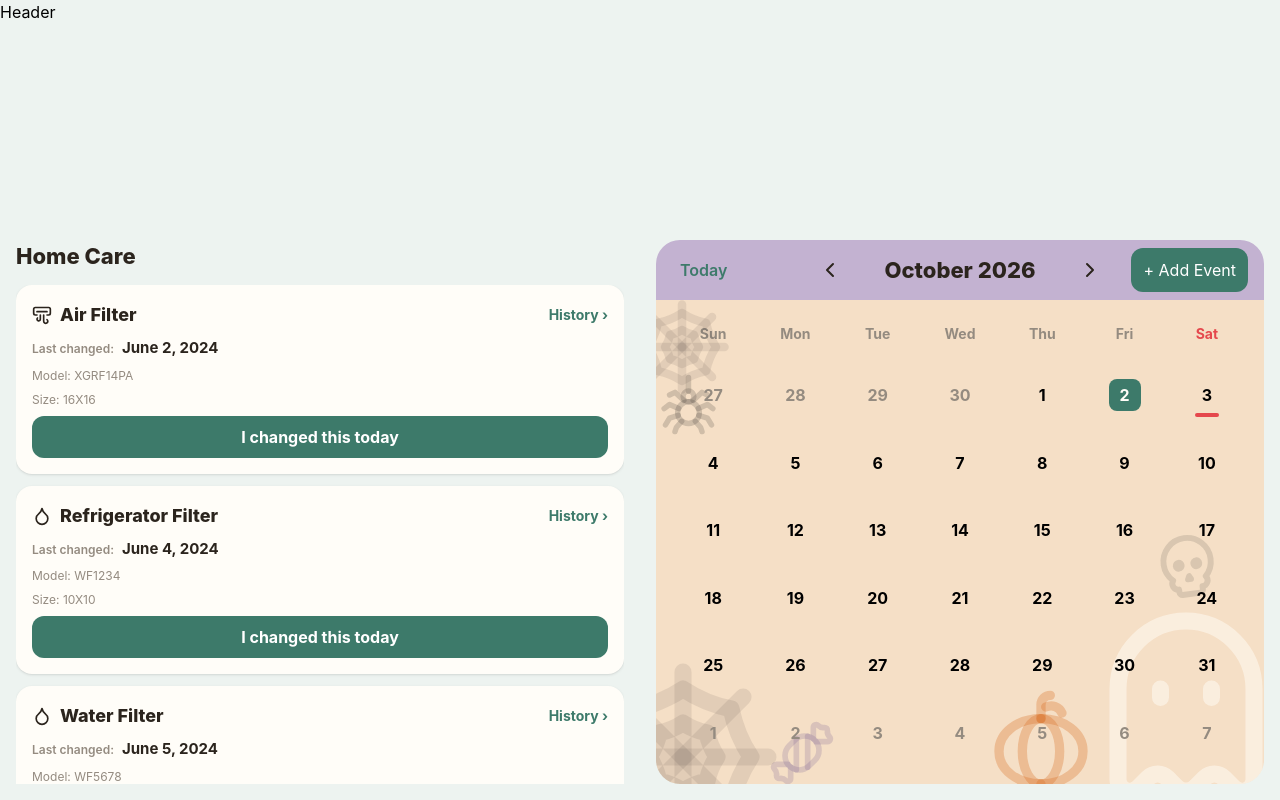
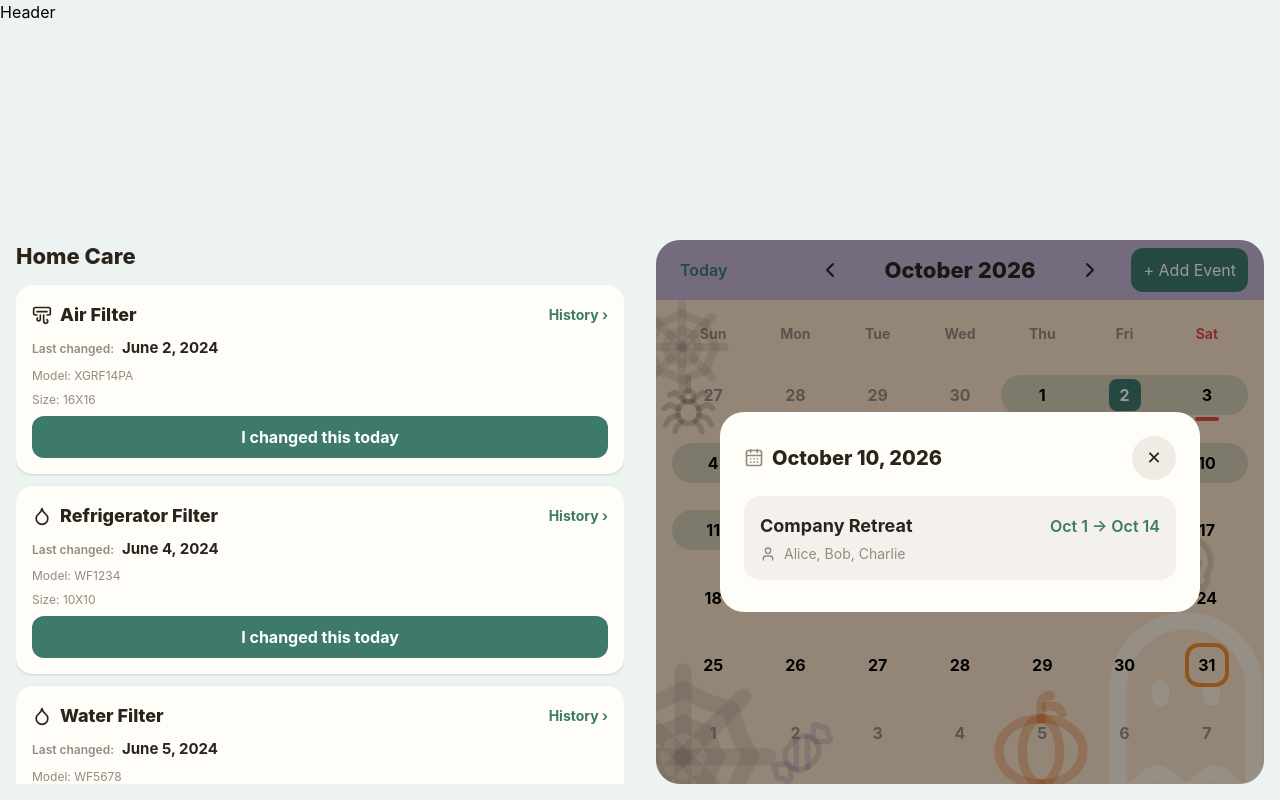
Before and after one commit to parekhr/family-dashboard, a React (Vite) app: page / in a window 1280 px wide. Both pictures are taken after a click on the element "10". Built offline with nearby package versions, Linux system fonts and the light colour scheme.

Commit message:
added clickable holiday rings

```diff
--- a/src/widgets/calendar/CalendarWidget.tsx
+++ b/src/widgets/calendar/CalendarWidget.tsx
@@ -5,6 +5,7 @@ import { getTodayISO } from '../../lib/dates'
 import { useCalendarData } from './useCalendarData'
 import { dayEvents } from './dayEvents'
 import { DayModal } from './DayModal'
+import { checkHoliday } from '../../widgets/calendar/holidays'
 import { getDefaultSeasonalTheme } from './seasonalThemes'
 
 const weekdays = ['Sun', 'Mon', 'Tue', 'Wed', 'Thu', 'Fri', 'Sat']
@@ -94,14 +95,20 @@ export function CalendarWidget() {
                         const roundLeft = isSundayEdge || !bandDays[index - 1]
                         const roundRight = isSaturdayEdge || !bandDays[index + 1]
                         const hasEvent = hasSingleDayEvent || hasMultiDayEvent
+                        const holiday = day.inMonth ? checkHoliday(day.iso) : undefined
+                        const isClickable = hasEvent || holiday
                         return (
-                            <div key={day.iso} className={`p-2 text-center font-bold relative ${day.inMonth ? '' : 'text-muted'} ${hasEvent ? 'group cursor-pointer' : ''}`} onClick={() => { if (hasEvent) setSelectedDay(day.iso) }}>
+                            <div key={day.iso} className={`p-2 text-center font-bold relative ${day.inMonth ? '' : 'text-muted'} ${isClickable ? 'group cursor-pointer' : ''}`} onClick={() => { if (isClickable) setSelectedDay(day.iso) }}>
                                 {hasMultiDayEvent && (
                                     <span className={`absolute inset-x-0 top-1 h-10 bg-primary/20 ${roundLeft ? 'rounded-l-full' : ''} ${roundRight ? 'rounded-r-full' : ''}`}></span>
                                 )}
-                                <span className={`relative inline-flex items-center justify-center w-8 h-8 rounded-lg transition-transform group-hover:scale-112 group-active:scale-95 ${hasSingleDayEvent ? 'bg-primary text-card' : ''}`}>{Number(day.iso.slice(-2))}</span>
+                                <span
+                                className={`relative inline-flex items-center justify-center w-8 h-8 rounded-lg transition-transform group-hover:scale-112 group-active:scale-95 ${hasSingleDayEvent ? 'bg-primary text-card' : ''} ${holiday && day.inMonth ? 'outline-4 outline-offset-2' : ''}`}
+                                style={holiday ? { outlineColor: holiday.color ?? '#888' } : undefined}>
+                                    {Number(day.iso.slice(-2))}
+                                </span>
                                 {day.iso === todayISO && day.inMonth && (
-                                    <span className="absolute bottom-3.5 left-1/2 -translate-x-1/2 w-6 h-1 rounded-full bg-today"></span>
+                                    <span className="absolute bottom-2.5 left-1/2 -translate-x-1/2 w-6 h-1 rounded-full bg-today"></span>
                                 )}
                                 {showBadge && (
                                     <span className="absolute top-[-0.25rem] right-[0.5rem] inline-flex items-center justify-center w-5 h-5 rounded-full bg-badge text-card text-xs">{cellEvents.length}</span>
@@ -112,7 +119,7 @@ export function CalendarWidget() {
                 </div>
             </div>
             {selectedDay && (
-                <DayModal iso={selectedDay} onClose={() => setSelectedDay(null)} events={dayEvents(events, selectedDay)} people={people} categories={categories} />
+                <DayModal iso={selectedDay} onClose={() => setSelectedDay(null)} events={dayEvents(events, selectedDay)} people={people} categories={categories} holiday={checkHoliday(selectedDay)} />
             )}
         </div>
     )
--- a/src/widgets/calendar/DayModal.tsx
+++ b/src/widgets/calendar/DayModal.tsx
@@ -1,5 +1,6 @@
 import { formatDate, formatTime, formatShortDate } from '../../lib/dates'
 import type { CalendarEvent, Person, Category } from './useCalendarData'
+import type { Holiday } from './holidays'
 import { User, CalendarDays } from 'lucide-react'
 
 type DayModalProps = {
@@ -8,6 +9,7 @@ type DayModalProps = {
     events: CalendarEvent[]
     people: Person[]
     categories: Category[]
+    holiday?: Holiday
 }
 
 function getWhenText(event: CalendarEvent): string {
@@ -30,7 +32,7 @@ function getCategoryText(categories: Category[], categoryId: string): string {
     return categories.find(category => category.id === categoryId)?.name ?? ''
 }
 
-export function DayModal({ iso, onClose, events, people, categories }: DayModalProps) {
+export function DayModal({ iso, onClose, events, people, categories, holiday }: DayModalProps) {
     return (
         <div className="absolute inset-0 flex items-center justify-center bg-black/40 z-50" onClick={onClose}>
             <div className="w-[480px] rounded-3xl bg-card p-6 text-ink" onClick={(e) => e.stopPropagation()}>
@@ -41,9 +43,11 @@ export function DayModal({ iso, onClose, events, people, categories }: DayModalP
                                 <CalendarDays className="w-5 h-5 text-muted" />
                                 {formatDate(iso)}
                             </h3>
-                            <span className="ml-7 text-sm text-muted">
-                                {events.length} {events.length === 1 ? 'event' : 'events'}
-                            </span>
+                            {holiday && (
+                                <span className="ml-7 text-sm text-muted">
+                                    {holiday.name}
+                                </span>
+                            )}
                         </div>
 
                     </div>
--- a/src/widgets/calendar/holidays.ts
+++ b/src/widgets/calendar/holidays.ts
@@ -5,7 +5,7 @@ export type Holiday = {
     color?: string
 }
 
-const fixedHolidays: Holiday[] = [
+export const fixedHolidays: Holiday[] = [
     { name: "New Year's Day", month: 1, day: 1, color: '#D4A017'},
     { name: "Valentine's Day", month: 2, day: 14, color: '#E75480'},
     { name: "St. Patrick's Day", month: 3, day: 17, color: '#2E8B57'},
@@ -17,3 +17,10 @@ const fixedHolidays: Holiday[] = [
     { name: "Christmas Day", month: 12, day: 25, color: '#C8102E'},
     { name: "New Year's Eve", month: 12, day: 31, color: '#D4A017' }
 ]
+
+export function checkHoliday(iso: string): Holiday | undefined {
+    const month = Number(iso.slice(-5, -3))
+    const day = Number(iso.slice(-2))
+
+    return fixedHolidays.find(holiday => holiday.month === month && holiday.day === day)
+}
--- a/src/widgets/calendar/useCalendarData.ts
+++ b/src/widgets/calendar/useCalendarData.ts
@@ -99,8 +99,8 @@ export function useCalendarData() {
             id: "e7",
             categoryId: "c3",
             title: "Company Retreat",
-            start: "2026-09-06",
-            end: "2026-09-14",
+            start: "2026-10-01",
+            end: "2026-10-14",
             allDay: true,
             personIds: ["p1", "p2", "p3"]
         },
```
